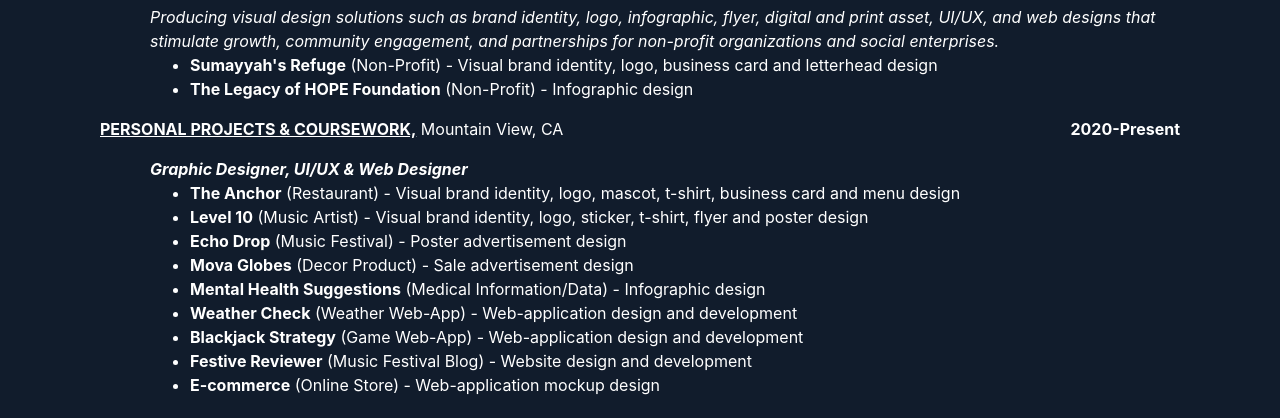
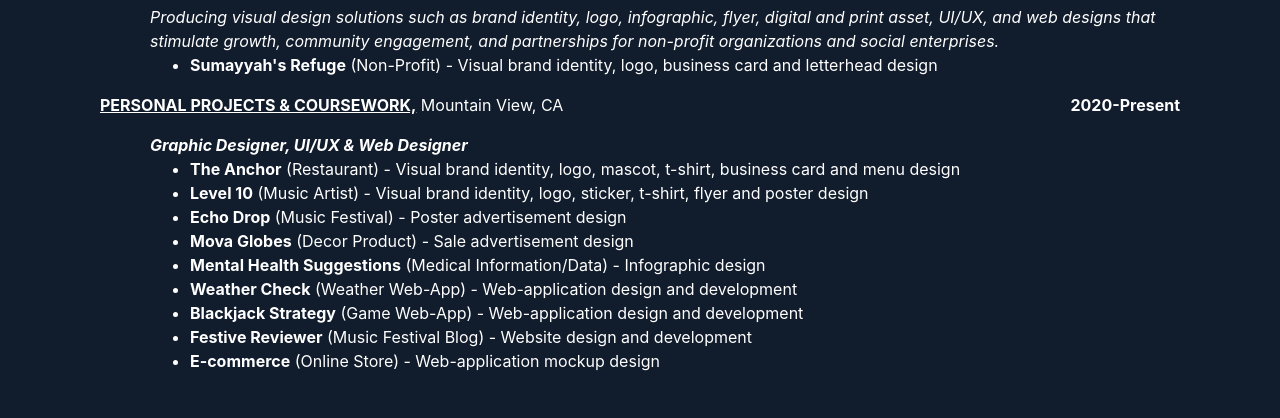
Before and after one commit to grantappelgren/portfolio_website, a plain HTML site: page resume.html in a window 1280 px wide. Shown: the part 1270-1688 px from the top of the page. Drawn offline with Linux system fonts and the light colour scheme.

Commit message:
Updated Resumé

```diff
--- a/resume.html
+++ b/resume.html
@@ -186,7 +186,6 @@
 						<p class="italic mb-0 full-indent">Producing visual design solutions such as brand identity, logo, infographic, flyer, digital and print asset, UI/UX, and web designs that stimulate growth, community engagement, and partnerships for non-profit organizations and social enterprises.</p>
 						<ul class="full-indent">
 							<li><span class="bold">Sumayyah's Refuge</span> (Non-Profit) - Visual brand identity, logo, business card and letterhead design</li>
-							<li><span class="bold">The Legacy of HOPE Foundation</span>	(Non-Profit) - Infographic design</li>
 						</ul>
 
 					<div class="d-flex">
```
